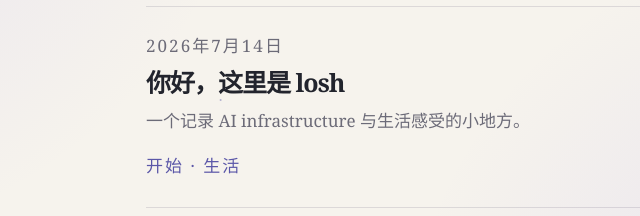
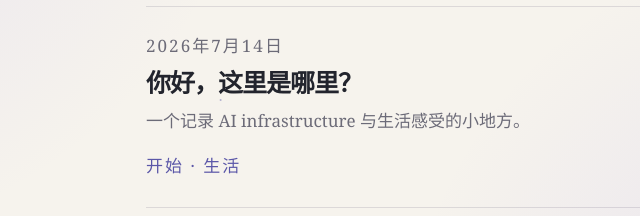
Before and after one commit to Cass998/losh_has_blog, an Astro site: page /losh_has_blog/ in a window 1280 px wide. Shown: the part 341-557 px from the top of the page, 318-958 px from the left. Built offline with nearby package versions, Linux system fonts and the light colour scheme; Astro itself is replaced by a stand-in of ours.

Commit message:
Update src/content/blog/hello.md (via Pages CMS)

```diff
--- a/src/content/blog/hello.md
+++ b/src/content/blog/hello.md
@@ -1,10 +1,12 @@
 ---
-title: '你好，这里是 losh'
-description: '一个记录 AI infrastructure 与生活感受的小地方。'
-pubDate: '2026-07-14'
-tags: ['开始', '生活']
+title: 你好，这里是哪里？
+description: 一个记录 AI infrastructure 与生活感受的小地方。
+pubDate: 2026-07-14
+updatedDate: 2026-07-14
+tags:
+  - 开始
+  - 生活
 ---
-
 这里会记录正在学习的 AI infrastructure、动手构建时遇到的问题，以及生活里不想忘记的片段。
 
 不急着定义它会变成什么样。先开始写，再慢慢让它成为自己的地方。
```
